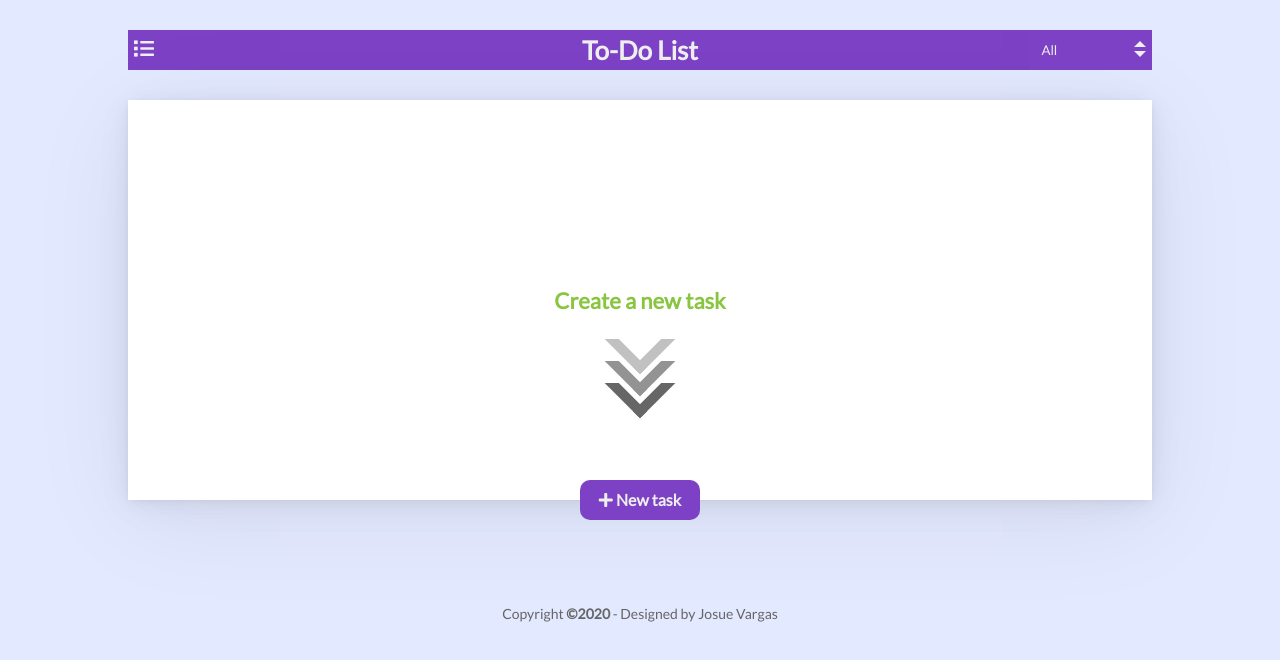
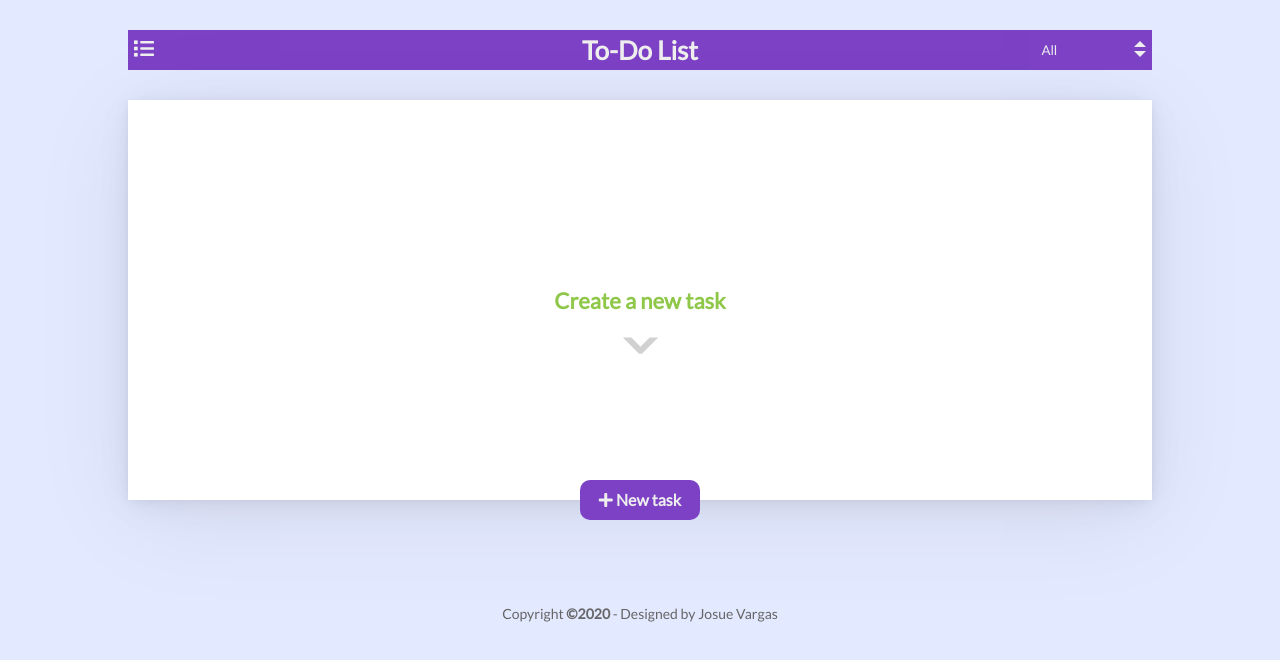
Before and after one commit to JosueVargasZ/TodoApp, an Angular app: page / in a window 1280 px wide. Shown: the top 660 px of the page. Built offline with nearby package versions, Linux system fonts and the light colour scheme.

Commit message:
Animations styling

```diff
--- a/src/app/components/no-todos/no-todos.component.html
+++ b/src/app/components/no-todos/no-todos.component.html
@@ -1,11 +1,9 @@
 <div id="no-to-dos-wrapper">
-    <div class="hero-no-todo">
+    <div class="hero-no-todo fading-in">
         <h2 class="hero-title">Create a new task</h2>
 
         <div class="hero-arrow">
-            <figure class="arrow first-arrow"></figure>
-            <figure class="arrow second-arrow"></figure>
-            <figure class="arrow third-arrow"></figure>
+            <figure class="arrow"></figure>
         </div>
 
     </div>
--- a/src/app/components/todos-grid/todos-grid.component.html
+++ b/src/app/components/todos-grid/todos-grid.component.html
@@ -1,6 +1,6 @@
 
-<app-no-todos *ngIf=" !todos || todos.length === 0"></app-no-todos>
-<div id="to-dos-grid-wrapper" *ngIf="todos.length > 0">
+<app-no-todos *ngIf=" !todos || todos.length === 0 && filterTodos !== 'Completed' "></app-no-todos>
+<div id="to-dos-grid-wrapper" *ngIf="todos.length > 0 || filterTodos === 'Completed' ">
 
     <div class="to-do-grid-item fading-in"
         [class.to-do-grid-done]="todo.done"
--- a/src/app/components/todos/todos.component.html
+++ b/src/app/components/todos/todos.component.html
@@ -1,6 +1,6 @@
 
-<app-no-todos *ngIf=" !todos || todos.length === 0"></app-no-todos>
-<ul id="to-dos-wrapper" *ngIf="todos.length > 0">
+<app-no-todos *ngIf=" !todos || todos.length === 0 && filterTodos !== 'Completed' "></app-no-todos>
+<ul id="to-dos-wrapper" *ngIf="todos.length > 0 || filterTodos === 'Completed'">
 
     <li class="to-do-item fading-in"
         *ngFor="let todo of todos; let i=index;"
--- a/src/styles.css
+++ b/src/styles.css
@@ -1,4 +1,4 @@
-/*==========General==========*/
+/*==========General styling==========*/
 *{
     margin: 0;
     padding: 0;
@@ -26,8 +26,8 @@ body{
 
 
 /*==========Navbar Component==========*/
+
 header{
-    /* margin-top: 30px; */
     width: 100%;
     background-color: var(--primaryColor);
     height: 40px;
@@ -136,7 +136,6 @@ header #title > h1{
 /*==========Todos Component==========*/
 
 #to-dos-wrapper{
-    /* margin-top: 30px; */
     background-color: #ffffff;
     box-shadow:
         0 0.6px 3.4px rgba(0, 0, 0, 0.022),
@@ -271,7 +270,6 @@ header #title > h1{
 /*==========Todos Grid Component==========*/
 
 #to-dos-grid-wrapper{
-    /* margin-top: 30px; */
     background-color: #ffffff;
     box-shadow:
         0 0.6px 3.4px rgba(0, 0, 0, 0.022),
@@ -379,10 +377,9 @@ header #title > h1{
     opacity: 0.5;
 }
 
-/*==========No Todos component==========*/
+/*==========No-Todos component==========*/
 
 #no-to-dos-wrapper{
-    /* margin-top: 30px; */
     background-color: #ffffff;
     box-shadow:
         0 0.6px 3.4px rgba(0, 0, 0, 0.022),
@@ -393,7 +390,6 @@ header #title > h1{
     padding: 40px 20px;
     min-height: 400px;
     display: flex;
-    /* flex-flow: row wrap; */
     align-items: center;
     justify-content: center;
 
@@ -413,6 +409,7 @@ header #title > h1{
     font-size: 22px;
     color: var(--secondaryColor);
     text-align: center;
+    animation: new-task-text 3s infinite ease-in-out;
 }
 
 .hero-arrow{
@@ -424,47 +421,46 @@ header #title > h1{
 }
 .arrow{
     position: absolute;
-    width: 50px;
-    height: 50px;
-    border: 10px solid;
+    width: 25px;
+    height: 25px;
+    border: 6px solid;
+    border-radius: 0px 0px 4px 0px;
     border-color: transparent var(--textColor) var(--textColor) transparent;
     transform: rotate(45deg);
+    top: 0;
+    animation: main-arrow 3s infinite ease-in-out;
 }
 
-.first-arrow{
-    opacity: 0.4;
-    top: 0;
+
+/*==========Arrow animations==========*/
+
+@keyframes new-task-text {
+    0%{
+        opacity: 0.80;
+
+    }
+    50%{
+        opacity: 1;
+    }
+    100%{
+        opacity: 0.80;
+    }
 }
 
-.second-arrow{
-    opacity: 0.7;
-    top: 22px;
+@keyframes main-arrow {
+    0%{
+        opacity: 0;
+        top: 0;
+    }
+    50%{
+        opacity: 0.40;
+        top: 15px;
+    }
+    100%{
+        opacity: 0;
+        top: 0;
+    }
 }
-
-.third-arrow{
-    opacity: 1;
-    top: 44px;
-}
-
-/* .arrow::before,
-.arrow::after{
-    content: '';
-    display: block;
-    position: absolute;
-    width: 70px;
-    height: 70px;
-    border-bottom: 4px solid var(--textColor);
-    border-right: 4px solid var(--textColor);
-}
-
-.arrow::before{
-    top: 10px;
-    left: 10px;
-}
-.arrow::after{
-    top: 20px;
-    left: 20px;
-} */
 
 /*==========Create Task==========*/
 
@@ -509,7 +505,6 @@ header #title > h1{
 }
 
 /*==========Modal New todo==========*/
-
 
 .todo-modal{
     position: fixed;
@@ -592,7 +587,28 @@ header #title > h1{
     color: var(--secondaryColor);
 }
 
-/*==========Animations==========*/
+/*==========Footer Component==========*/
+
+footer{
+    position: relative;
+    bottom: 0px;
+    height: 60px;
+    margin-top: 30px;
+    padding-bottom: 30px;
+    display: flex;
+    flex-flow: row wrap;
+    align-items: center;
+    justify-content: center;
+
+}
+
+footer div span{
+    font-size: 14px;
+    color: var(--textColor);
+}
+
+
+/*==========General Animations==========*/
 
 .fading-in{
     animation: fadeIn 400ms ease-in;
@@ -605,9 +621,6 @@ header #title > h1{
 .slide-out{
     animation: slideOut 400ms ease-out;
 }
-
-
-
 
 @keyframes fadeIn{
     from{
@@ -640,28 +653,12 @@ header #title > h1{
     }
 }
 
+/*==========Responsive Design-==========
+    -Mobile first design >450px
+    -Screen size: 450px, 576px, 768px and 992px
+*/
 
-
-
-
-footer{
-    position: relative;
-    bottom: 0px;
-    height: 60px;
-    margin-top: 30px;
-    padding-bottom: 30px;
-    display: flex;
-    flex-flow: row wrap;
-    align-items: center;
-    justify-content: center;
-
-}
-
-footer div span{
-    font-size: 14px;
-    color: var(--textColor);
-}
-
+/*==========mobile size for big screen-==========*/
 @media only screen and (min-width: 450px){
 
     header #view-toggle{
@@ -691,7 +688,7 @@ footer div span{
 
 }
 
-
+/*==========mobile size for big screen-==========*/
 
 @media only screen and (min-width: 576px){
 
@@ -733,6 +730,8 @@ footer div span{
     }
 
 }
+
+/*==========Tablet size-==========*/
 
 @media only screen and (min-width: 768px){
 
@@ -787,6 +786,8 @@ footer div span{
 
 }
 
+/*==========Desktop size-==========*/
+
 @media only screen and (min-width: 992px){
 
     #container{
```
Also changed, not shown: 1 other file (tests, documents, lock files or other folders).
